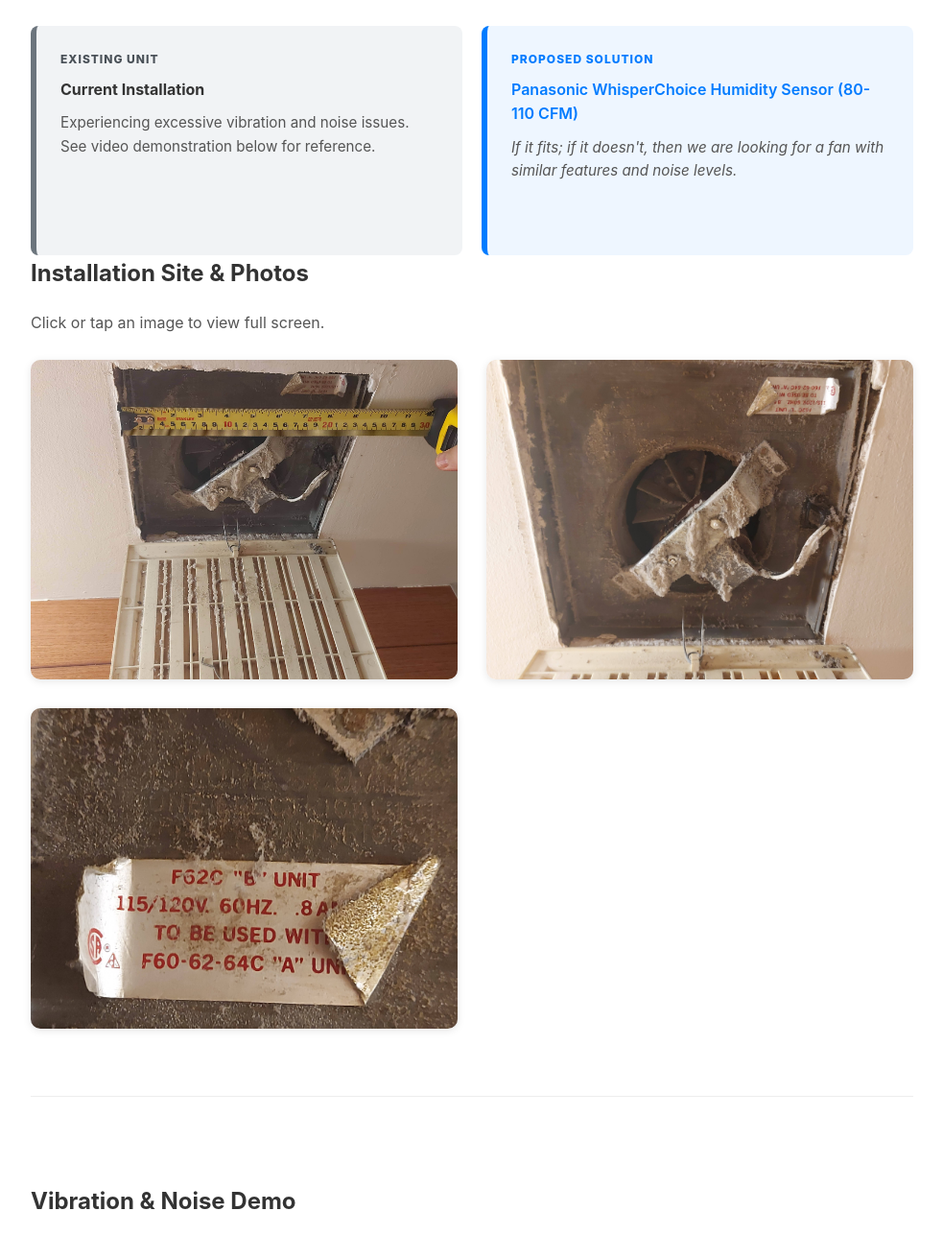
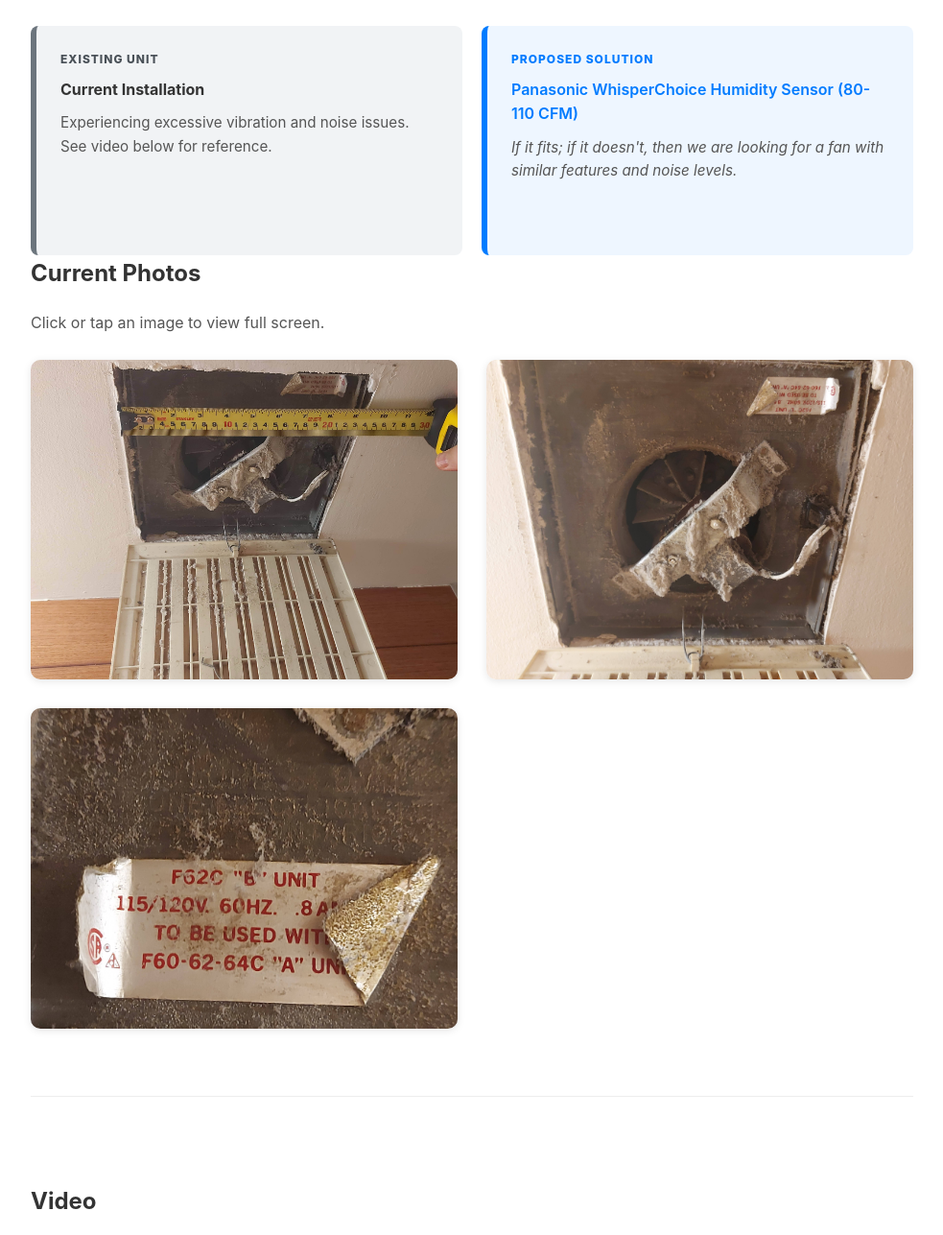
Before and after one commit to jcandresen/bathroom-fan, a plain HTML site: page index.html in a window 1280 px wide. Shown: the part 173-1460 px from the top of the page at 96% size, without its empty margins (148-1131 px from the left). Drawn offline with Linux system fonts and the light colour scheme.

Commit message:
Fix HTML encoding issues in index.html

```diff
--- a/index.html
+++ b/index.html
@@ -149,7 +149,7 @@
                 <span class="status-label" style="color: #495057;">Existing Unit</span>
                 <strong>Current Installation</strong>
                 <p style="margin-top: 10px; margin-bottom: 0; font-size: 0.95rem;">
-                    Experiencing excessive vibration and noise issues. See video demonstration below for reference.
+                    Experiencing excessive vibration and noise issues. See video below for reference.
                 </p>
             </div>
 
@@ -164,7 +164,7 @@
             </div>
         </div>
 
-        <h3>Installation Site & Photos</h3>
+        <h3>Current Photos</h3>
         <p>Click or tap an image to view full screen.</p>
 
         <div class="media-grid">
@@ -173,7 +173,7 @@
             <img src="image3.jpg" alt="Photo 3" class="image-item" onclick="openLightbox(this.src)">
 
             <div class="video-section">
-                <h3>Vibration & Noise Demo</h3>
+                <h3>Video</h3>
                 <video controls poster="image1.jpg">
                     <source src="video.mp4" type="video/mp4">
                     Your browser does not support the video tag.
```
